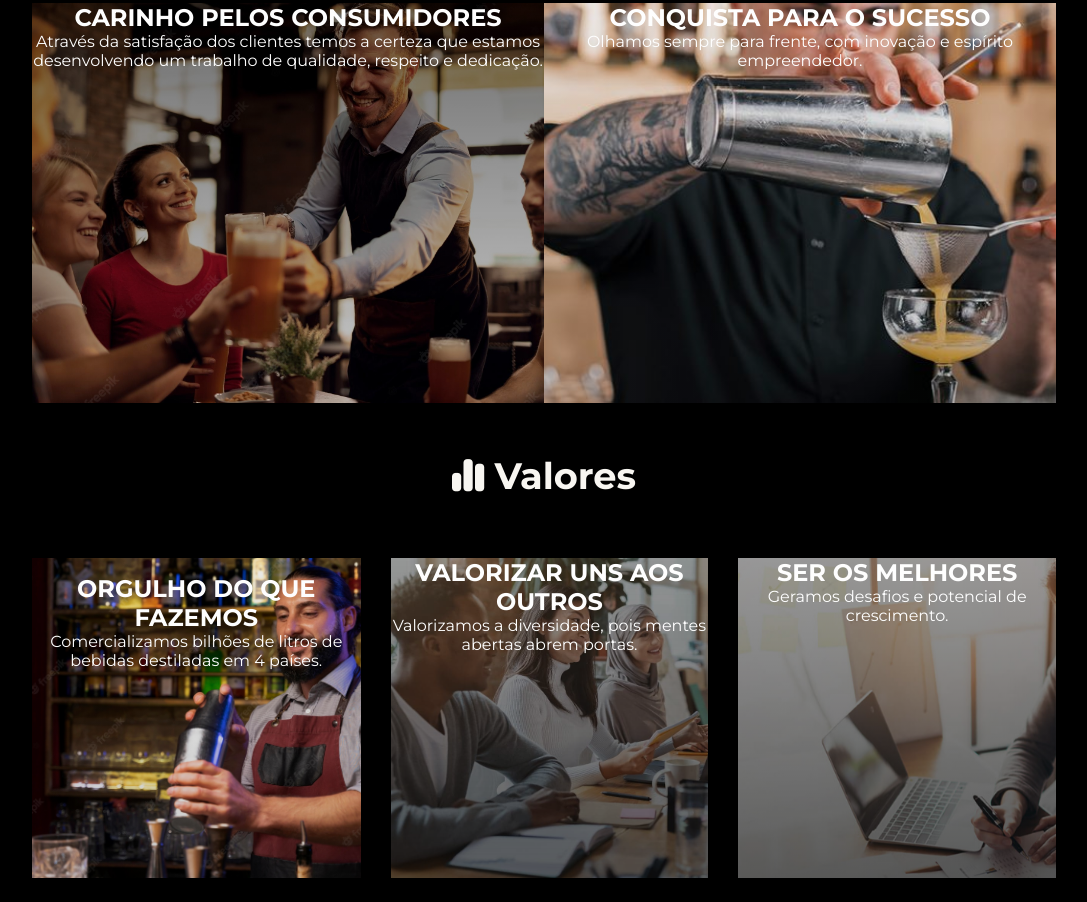
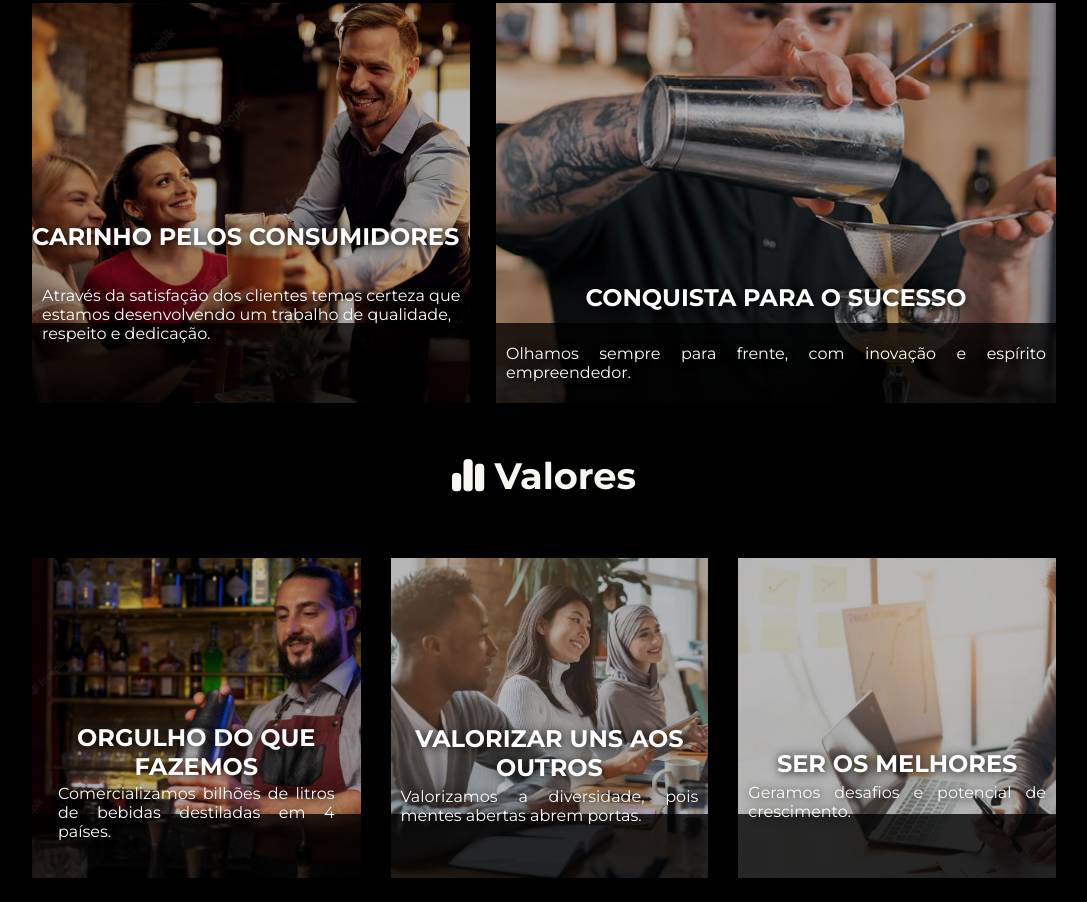
Before and after one commit to yasminribe/site-LaCasaDeBiritas, a plain HTML site: page html/sobre.html in a window 1280 px wide. Shown: the part 1658-2560 px from the top of the page, without its empty margins (96-1183 px from the left). Drawn offline with Linux system fonts and the light colour scheme.

Commit message:
pagina sobre

```diff
--- a/css/sobre.css
+++ b/css/sobre.css
@@ -78,25 +78,39 @@ main{
     align-items: center;
     justify-content: space-between;
     margin: 50px 0;
+    overflow: hidden;
+    text-shadow: 1px 1px 10px #000;
+
+
+
 }
 .parte1 h1{
     color: #f8f6f1;
     font-size: 2.3rem;
     text-align: center;
+
 }
 .missao1{
-    background: linear-gradient(#0000008e ,#00000034), url(/img-sobre/clientes2.jpg);
+    background: linear-gradient(360deg,#000000d7 20% ,#00000046 10%), url(/img-sobre/clientes2.jpg);
     background-size: cover;
     height: 50vh;
-    width: 70vh;
-    text-align:center;
     color: #fefefe;
     font-size: 1rem;
 
 }
+.missao1 h2{
+    margin-top: 50%;
+}
+.missao1 p{
+    text-align: justify;
+    margin-top: 35px;
+    padding: 0 10px;
+
+
+}
 
 .missao2{
-    background: linear-gradient(#00000013 ,#00000034), url(/img-sobre/barman.jpg);
+    background: linear-gradient(360deg,#000000d7 20% ,#00000046 10%), url(/img-sobre/barman.jpg);
     background-size: cover;
     height: 50vh;
     width: 70vh;
@@ -104,9 +118,17 @@ main{
     color: #fefefe;
     font-size: 1rem;
 }
+.missao2 h2{
+    margin-top: 50%;
+}
+.missao2 p{
+    text-align: justify;
+    margin-top: 32px;
+    padding: 0 10px;
+}
 
 .missao3{
-    background: linear-gradient(#00000013 ,#00000034), url(/img-sobre/bartender.jpg);
+    background: linear-gradient(360deg,#000000d7 20% ,#00000046 10%), url(/img-sobre/bartender.jpg);
     background-size: cover;
     padding: 1rem;
     height: 40vh;
@@ -115,9 +137,16 @@ main{
     color: #fefefe;
     font-size: 1rem;
 }
+.missao3 h2{
+    margin-top: 50% ;
+}
+.missao3 p{
+    text-align: justify;
+    padding: 3px 10px;
+}
 
 .missao4{
-    background: linear-gradient(#00000066 ,#000000a0), url(/img-sobre/diversidades.jpg);
+    background: linear-gradient(360deg,#000000d7 20% ,#00000046 10%), url(/img-sobre/diversidades.jpg);
     background-size: cover;
     margin: 10px 30px;
     height: 40vh;
@@ -126,9 +155,15 @@ main{
     color: #fefefe;
     font-size: 1rem;
 }
-
+.missao4 h2{
+    margin-top: 52% ;
+}
+.missao4 p{
+    text-align: justify;
+    padding: 5px 10px;
+}
 .missao5{
-    background: linear-gradient(#00000066 ,#000000a0), url(/img-sobre/trabalho.png);
+    background: linear-gradient(360deg,#000000d7 20% ,#00000046 10%), url(/img-sobre/trabalho.png);
     background-size: cover;
     height: 40vh;
     width: 60vh;
@@ -136,15 +171,10 @@ main{
     color: #fefefe;
     font-size: 1rem;
 }
-
-.frase p{
-    color: darkgoldenrod;
-    font-size: 2rem;
-    text-align: center;
+.missao5 h2{
+    margin-top: 60% ;
 }
-
-.copy{
-    color:darkgoldenrod ;
-    text-align: center;
-    margin-top: 10PX;
+.missao5 p{
+    text-align: justify;
+    padding: 5px 10px;
 }
--- a/html/sobre.html
+++ b/html/sobre.html
@@ -80,8 +80,8 @@
                 <div class="missao">
                     <div class="missao1">
                         <h2>CARINHO PELOS CONSUMIDORES</h2>
-                        <p>Através da satisfação dos clientes temos a certeza que estamos desenvolvendo um trabalho
-                            de qualidade, respeito e dedicação.</p>
+                        <p>Através da satisfação dos clientes temos certeza que  <br> estamos desenvolvendo um trabalho
+                        de qualidade, <br> respeito e dedicação.</p>
                     </div>
                     <div class="missao2">
                         <h2>CONQUISTA PARA O SUCESSO</h2>
```
Also changed, not shown: index.html (+20 -0 lines), imagens/acessorios1.webp (added), imagens/acessorios2.webp (added), imagens/acessorios3.jpg (added).
